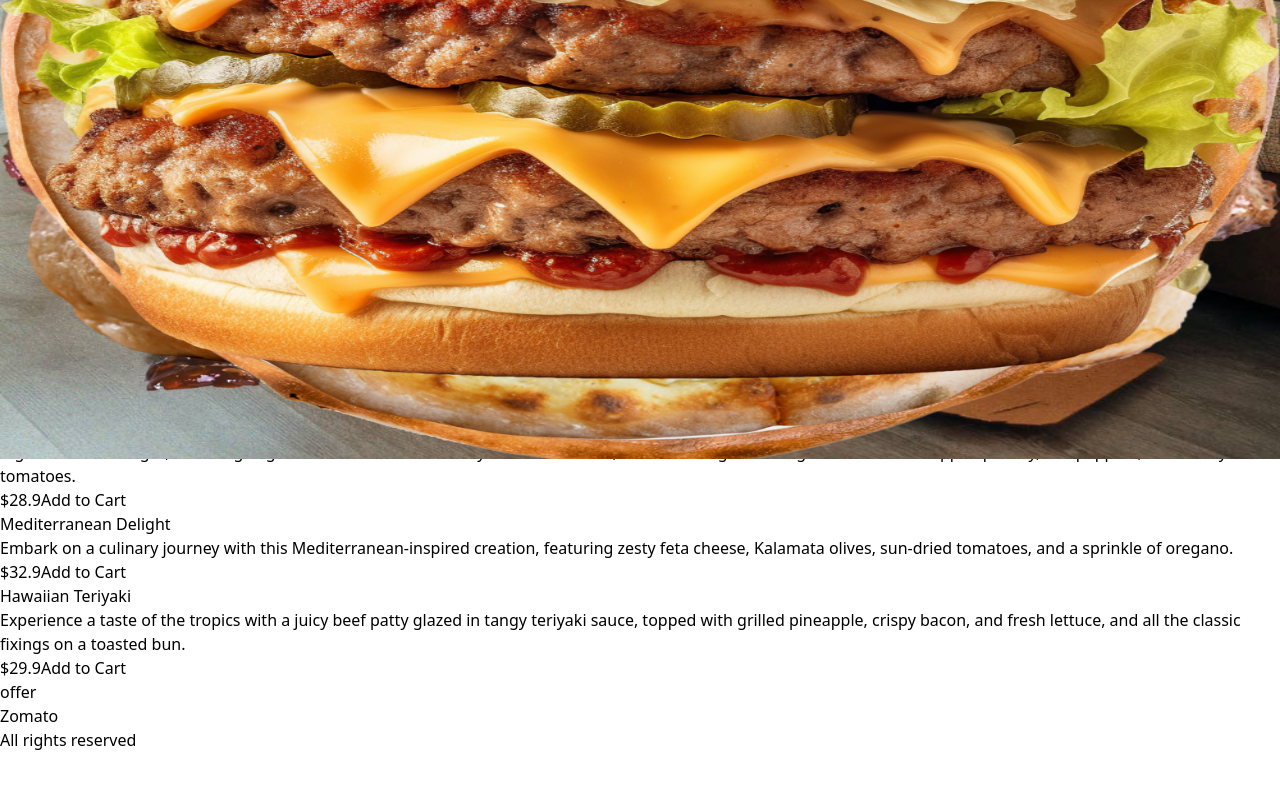
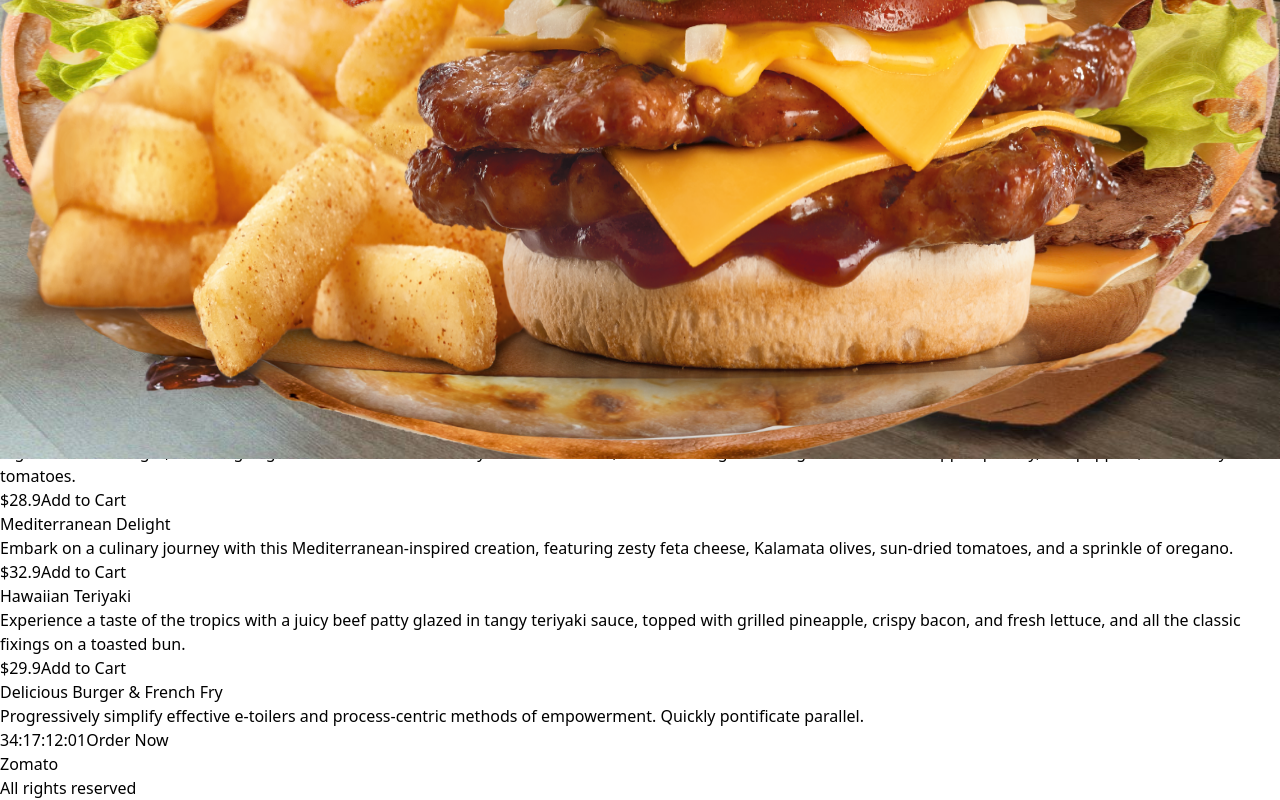
Before and after one commit to Avadhoot1234/Restaurant, a Next.js app in the folder restaurant/: page / in a window 1280 px wide. Shown: the part 341-1141 px from the top of the page. Before the commit the page ends 1093 px from the top, so only its background shows below. Built offline with nearby package versions, Linux system fonts and the light colour scheme.

Commit message:
Offer Section done

```diff
--- /dev/null
+++ b/restaurant/src/components/CountDown.tsx
@@ -0,0 +1,14 @@
+// WITH A LIBRARY
+"use client"
+import React from 'react'
+import Countdown from 'react-countdown'
+
+const endingDate = new Date("2025-02-28")
+
+const CountDown = () => {
+  return (
+    <Countdown className='font-bold text-5xl text-yellow-300' date={endingDate}/>
+  )
+}
+
+export default CountDown
--- a/restaurant/src/components/Offer.tsx
+++ b/restaurant/src/components/Offer.tsx
@@ -1,11 +1,27 @@
-import React from 'react'
+
+import Image from "next/image";
+import React from "react";
+import CountDown from "./CountDown";
 
 const Offer = () => {
   return (
-    <div>
-      offer
+    <div className="bg-black h-screen flex flex-col md:flex-row md:justify-between md:bg-[url('/offerBg.png')] md:h-[70vh]">
+      {/* TEXT CONTAINER */}
+      <div className="flex-1 flex flex-col justify-center items-center text-center gap-8 p-6">
+        <h1 className="text-white text-5xl font-bold xl:text-6xl">Delicious Burger & French Fry</h1>
+        <p className="text-white xl:text-xl">
+          Progressively simplify effective e-toilers and process-centric methods
+          of empowerment. Quickly pontificate parallel.
+        </p>
+        <CountDown/>
+        <button className="bg-red-500 text-white rounded-md py-3 px-6">Order Now</button>
+      </div>
+      {/* IMAGE CONTAINER */}
+      <div className="flex-1 w-full relative md:h-full">
+        <Image src="/offerProduct.png" alt="" fill className="object-contain" />
+      </div>
     </div>
-  )
-}
+  );
+};
 
-export default Offer
+export default Offer;
--- a/restaurant/src/components/Slider.tsx
+++ b/restaurant/src/components/Slider.tsx
@@ -37,7 +37,7 @@
     return (
     <div className='flex flex-col h-[calc(100vh-6rem)] md:h-[calc(100vh-9rem)] lg:flex-row bg-fuchisa-50 '>
       {/* Text Container */}
-      <div className='flex-1 flex items-center justify-center flex-col gap-8 text-red-500 font-bold 2'>
+      <div className='flex-1 flex items-center justify-center flex-col gap-8 text-red-500 font-bold'>
         <h1 className='text-5xl text-center uppercase p-4 md:text-6xl xl:text-7xl'>
             {data[currentSlide].title}
         </h1>
```
Also changed, not shown: restaurant/package.json (+7 -6 lines), 1 other file (tests, documents, lock files or other folders).
